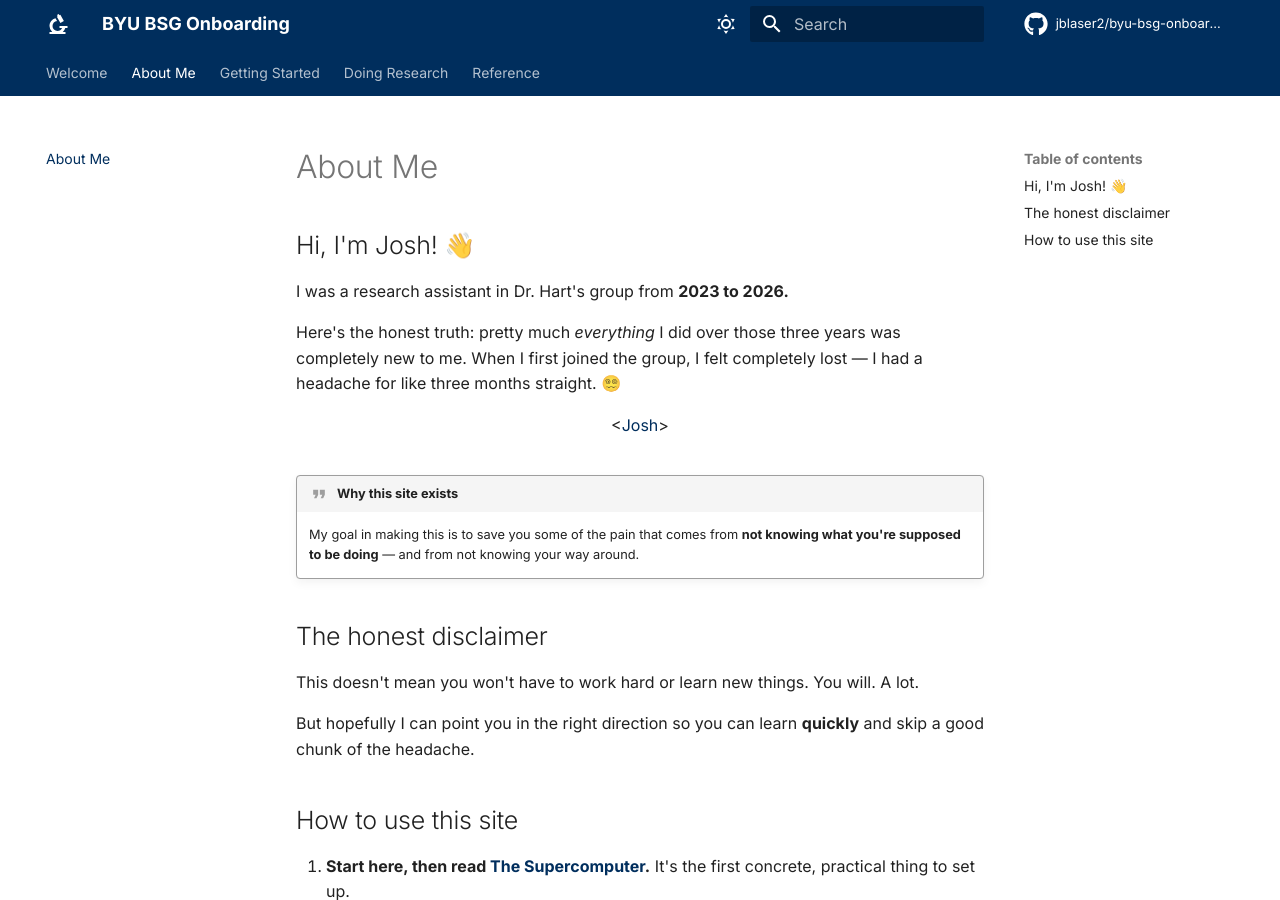
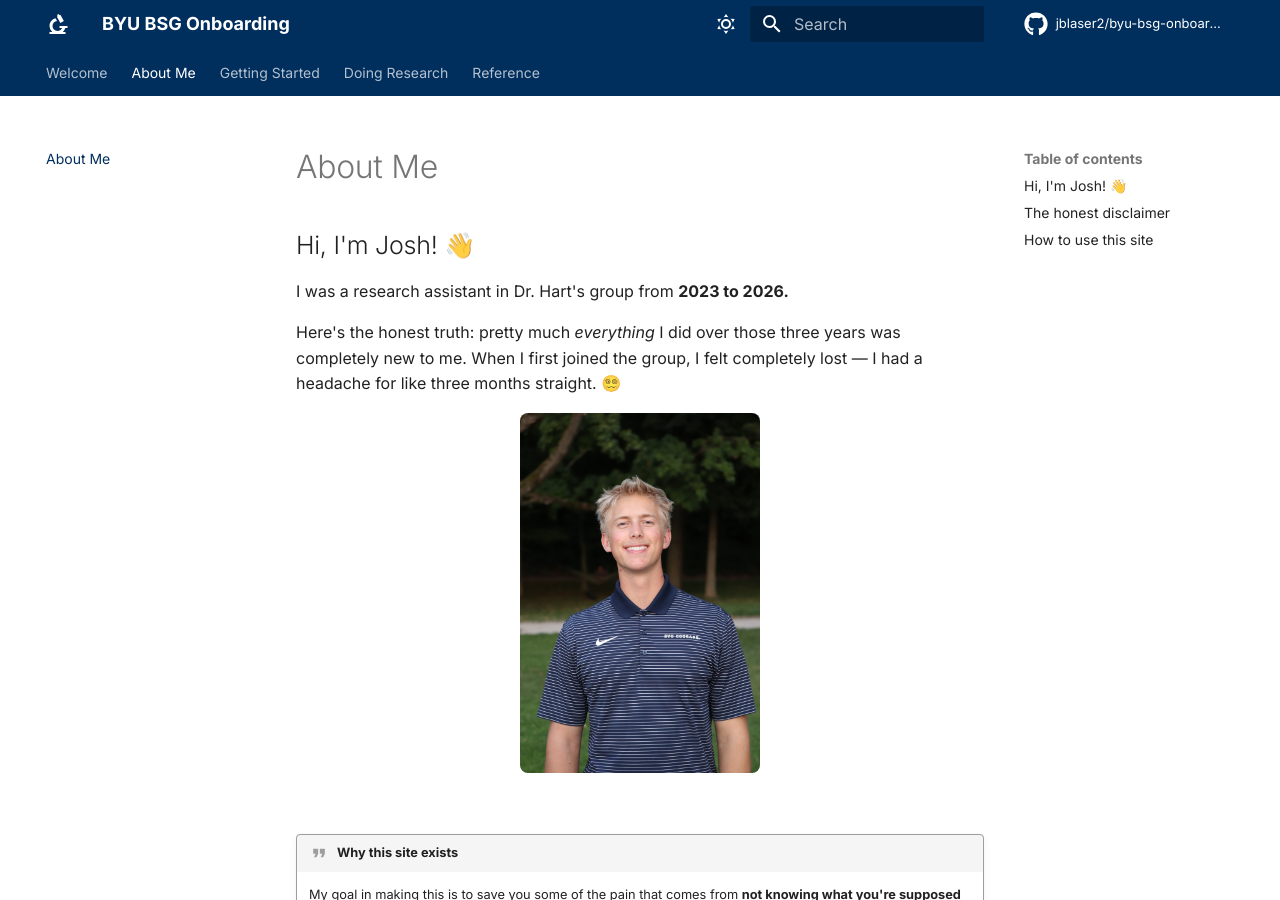
Before and after one commit to jblaser2/byu-bsg-onboarding, an MkDocs documentation site: the page built from docs/about-me.md, in a window 1280 px wide and 900 px high. Built offline with MkDocs 1.6.1 and Material for MkDocs 9.7.7, drawn with Linux system fonts in a browser that asks for light colours; comment, search, counter and statistics services are not loaded.

Commit message:
Fix image syntax in about-me.md

```diff
--- a/docs/about-me.md
+++ b/docs/about-me.md
@@ -9,7 +9,7 @@ to me. When I first joined the group, I felt completely lost — I had a headach
 months straight. 😵‍💫
 
 <figure markdown="span">
-  <[Josh](assets/josh-pic.jpeg){ width="240" }>
+  ![Josh](assets/josh-pic.jpeg){ width="240" }
   <figcaption></figcaption>
 </figure>
 
```
